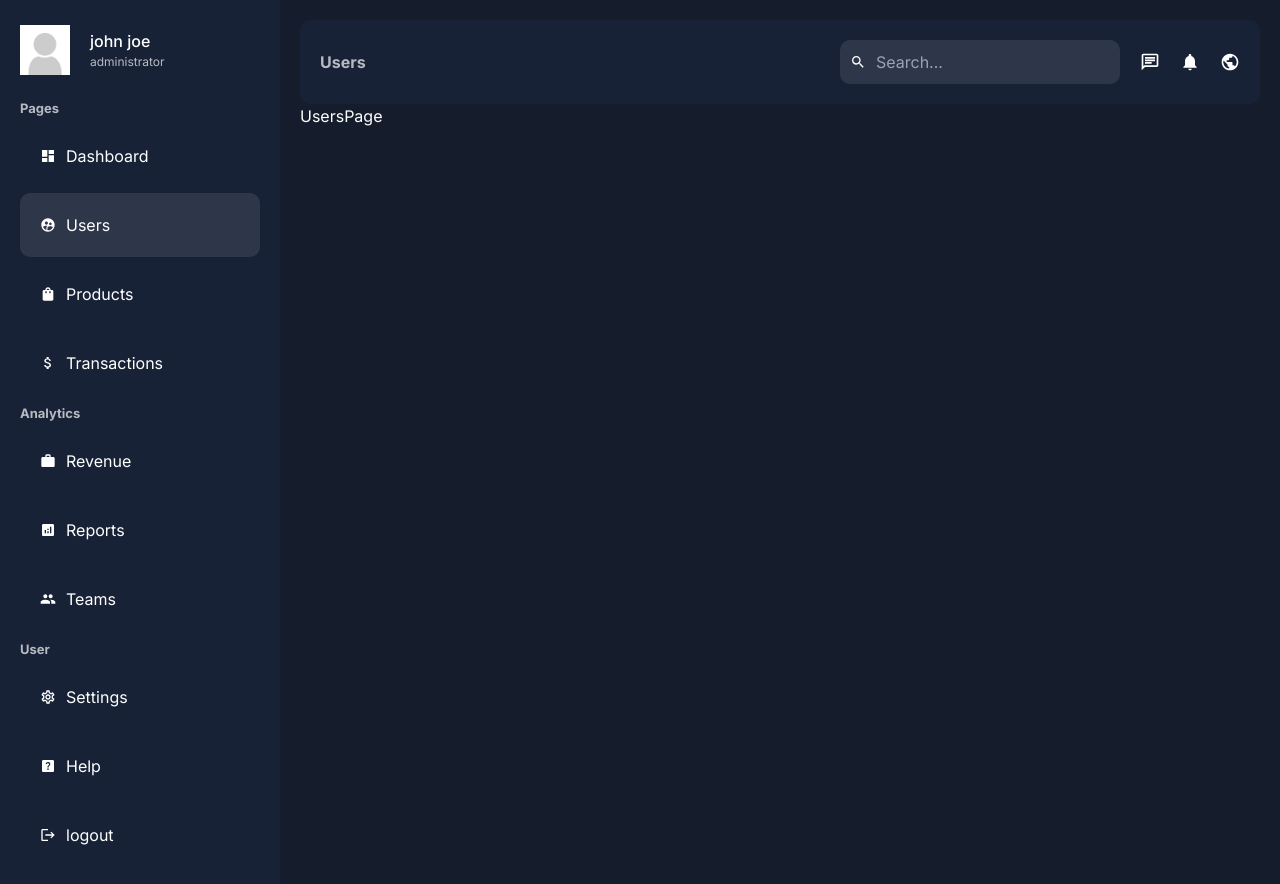
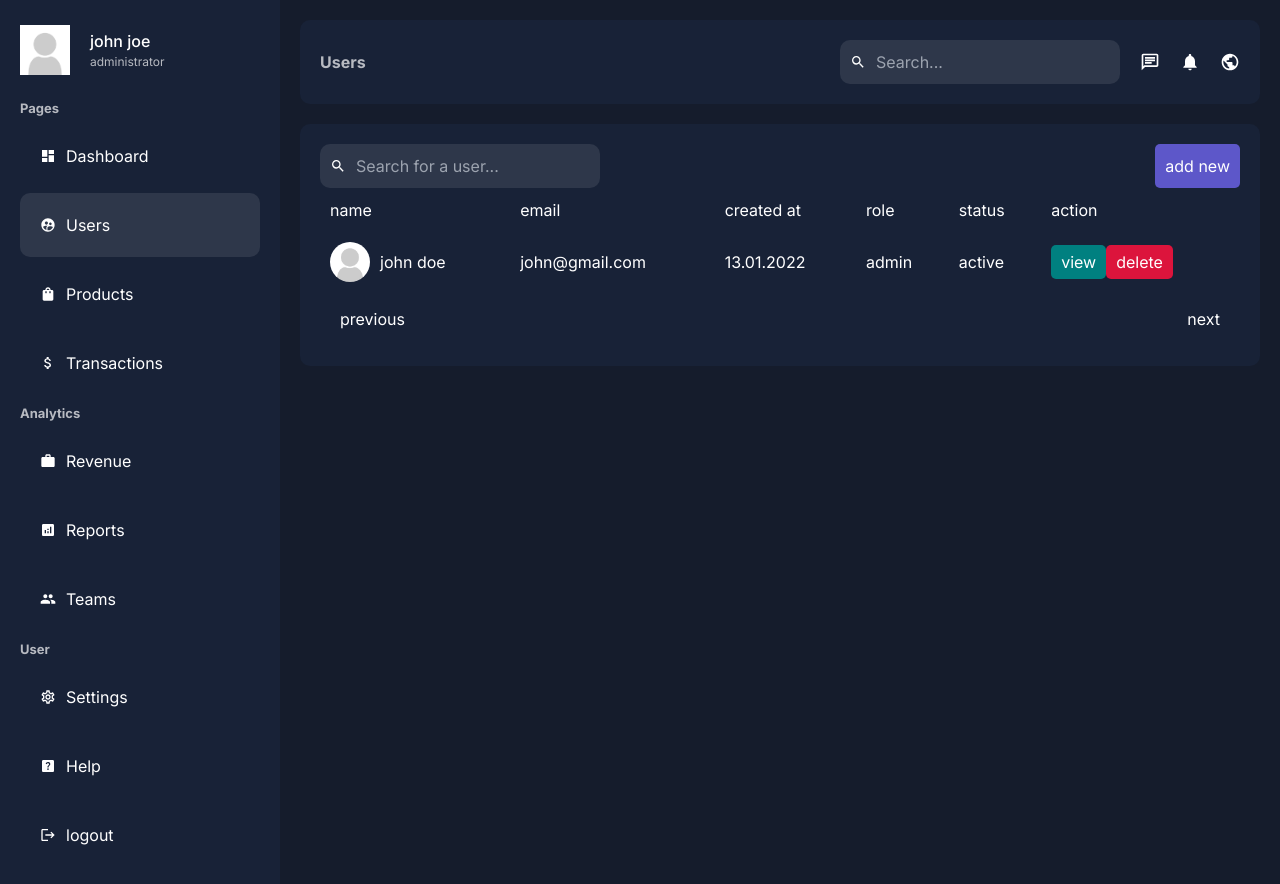
Before and after one commit to biniruu/admin-dashboard-nextjs14, a Next.js app: page /dashboard/users in a window 1280 px wide. Shown: the top 884 px of the page. Built offline with nearby package versions, Linux system fonts and the light colour scheme.

Commit message:
feat: build users page

```diff
--- a/src/app/dashboard/users/page.tsx
+++ b/src/app/dashboard/users/page.tsx
@@ -1,5 +1,55 @@
+import Image from 'next/image'
+import Link from 'next/link'
+
+import styles from './users.module.css'
+
+import Pagination from 'components/pagination/Pagination'
+import Searchbar from 'components/searchbar/Searchbar'
+
 function UsersPage() {
-  return <div>UsersPage</div>
+  return (
+    <div className={styles.container}>
+      <div className={styles.top}>
+        <Searchbar placeholder="Search for a user..." />
+        <Link href="/dashboard/users/add">
+          <button className={styles['add-button']}>add new</button>
+        </Link>
+      </div>
+      <table className={styles.table}>
+        <thead>
+          <tr>
+            <td>name</td>
+            <td>email</td>
+            <td>created at</td>
+            <td>role</td>
+            <td>status</td>
+            <td>action</td>
+          </tr>
+        </thead>
+        <tbody>
+          <tr>
+            <td>
+              <div className={styles.user}>
+                <Image src="/noavatar.png" alt="" width={40} height={40} className={styles['user-image']} />
+                john doe
+              </div>
+            </td>
+            <td>john@gmail.com</td>
+            <td>13.01.2022</td>
+            <td>admin</td>
+            <td>active</td>
+            <td>
+              <Link href="/">
+                <button className={`${styles.button} ${styles.view}`}>view</button>
+              </Link>
+              <button className={`${styles.button} ${styles.delete}`}>delete</button>
+            </td>
+          </tr>
+        </tbody>
+      </table>
+      <Pagination />
+    </div>
+  )
 }
 
 export default UsersPage
--- /dev/null
+++ b/src/app/dashboard/users/users.module.css
@@ -0,0 +1,61 @@
+.container {
+  background-color: var(--bg-soft);
+  border-radius: 10px;
+  margin-top: 20px;
+  padding: 20px;
+}
+
+.top {
+  align-items: center;
+  display: flex;
+  justify-content: space-between;
+}
+
+.add-button {
+  background-color: #5d57c9;
+  border: none;
+  border-radius: 5px;
+  color: var(--text);
+  cursor: pointer;
+  padding: 10px;
+}
+
+.table {
+  width: 100%;
+}
+
+.table td {
+  padding: 10px;
+}
+
+.user {
+  align-items: center;
+  display: flex;
+  gap: 10px;
+}
+
+.user-image {
+  border-radius: 50%;
+  object-fit: cover;
+}
+
+.buttons {
+  display: flex;
+  gap: 10px;
+}
+
+.button {
+  border: none;
+  border-radius: 5px;
+  color: var(--text);
+  cursor: pointer;
+  padding: 5px 10px;
+}
+
+.view {
+  background-color: teal;
+}
+
+.delete {
+  background-color: crimson;
+}
```
